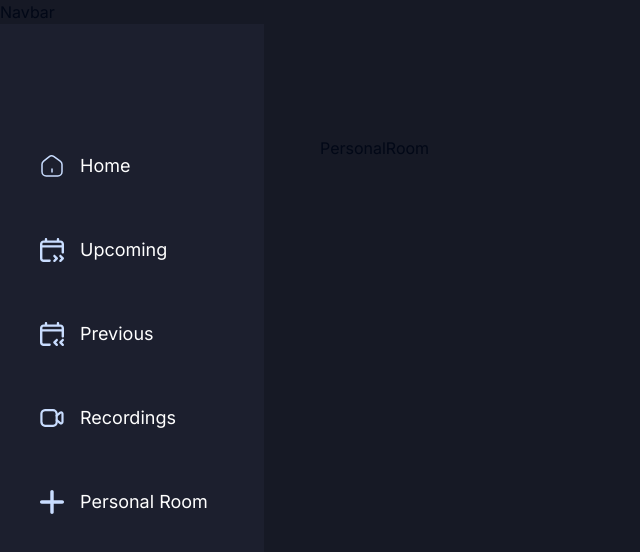
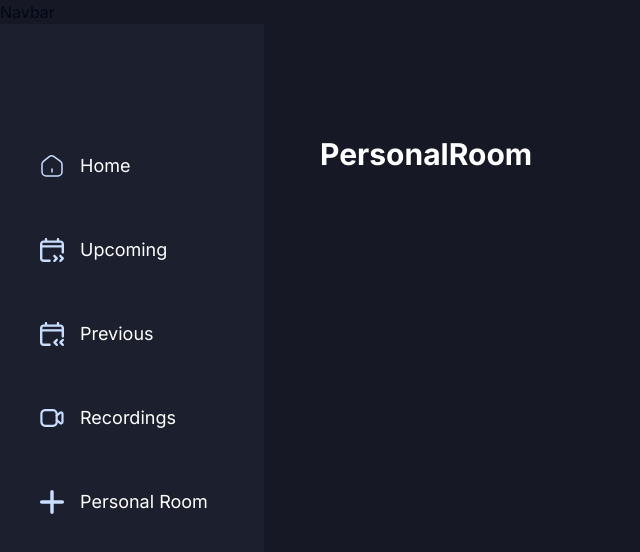
Before and after one commit to egublog/zoom-clone, a Next.js app: page /personal-room in a window 1280 px wide. Shown: the top 552 px of the page, without its empty margins (0-640 px from the left). Built offline with nearby package versions, Linux system fonts and the light colour scheme.

Commit message:
add: PersonalRoomのタイトル

```diff
--- a/app/(root)/(home)/personal-room/page.tsx
+++ b/app/(root)/(home)/personal-room/page.tsx
@@ -2,7 +2,12 @@ import React from 'react'
 
 const PersonalRoom = () => {
   return (
-    <div>PersonalRoom</div>
+    <section className='flex size-full flex-col gap-10 text-white'>
+      <h1 className='text-3xl font-bold'>
+        PersonalRoom
+      </h1>
+
+    </section>
   )
 }
 
```
